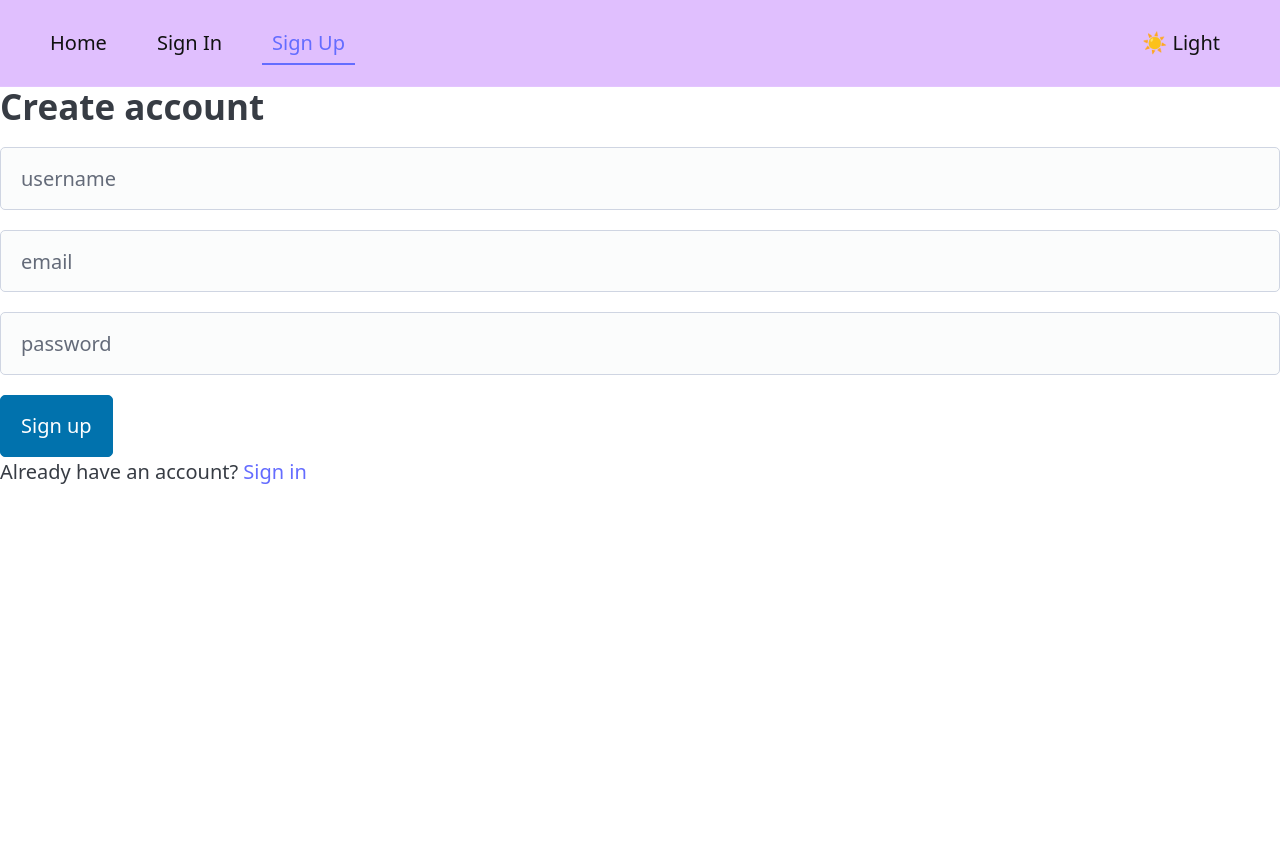
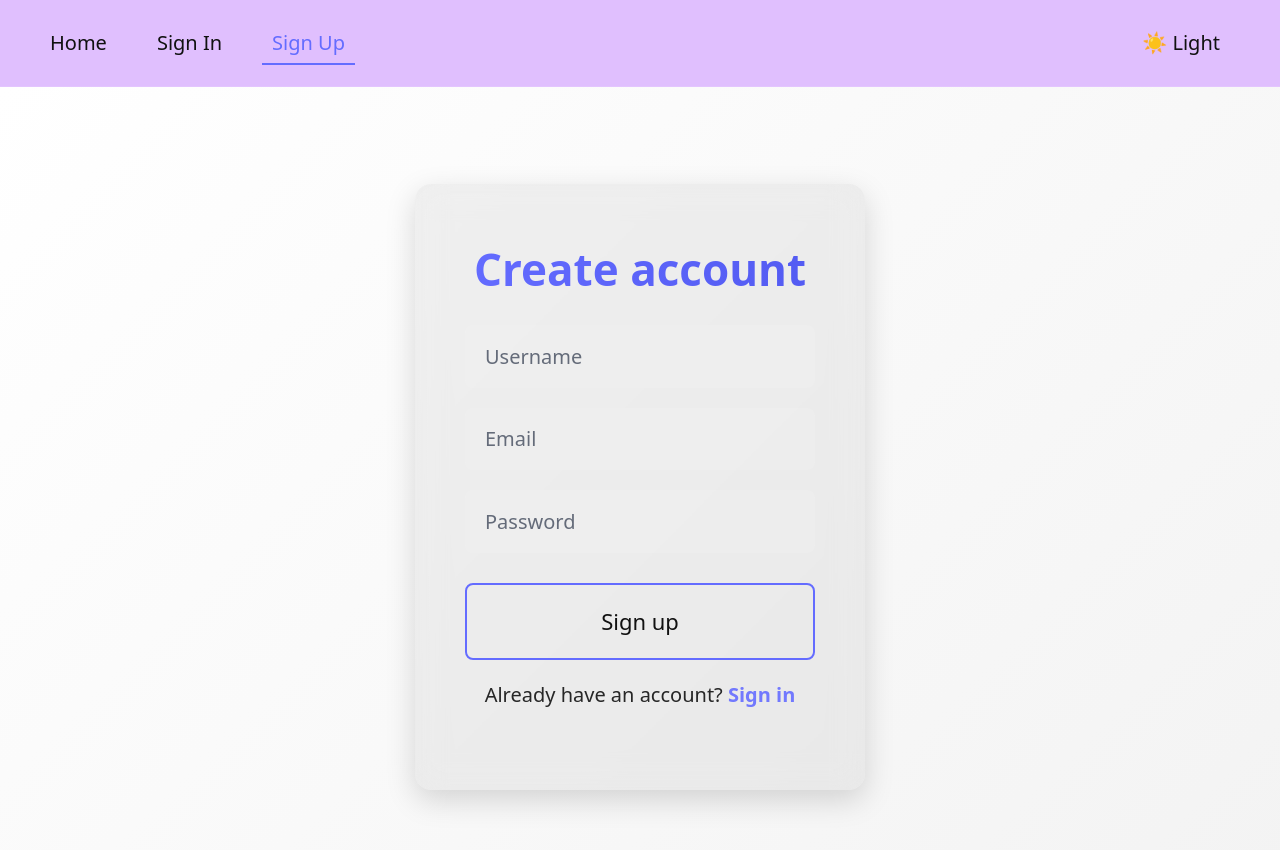
Before and after one commit to luixt/BriskRecall, a React (Vite) app in the folder flashcards-project/: page /signup in a window 1280 px wide. Shown: the top 850 px of the page. Before the commit the page ends 800 px from the top, so only its background shows below. Built offline with nearby package versions, Linux system fonts and the light colour scheme; no server answers.

Commit message:
improved design on SignIn and SignUp form

```diff
--- a/flashcards-project/src/pages/Home.jsx
+++ b/flashcards-project/src/pages/Home.jsx
@@ -1,7 +1,7 @@
 // src/pages/Home.jsx
 import React from "react";
 import { Link } from "react-router-dom";
-import "./home.css";
+import "./Home.css";
 
 export default function Home() {
   return (
--- /dev/null
+++ b/flashcards-project/src/pages/SignIn.css
@@ -0,0 +1,104 @@
+/* Center the form on the page */
+.signin-wrapper {
+  min-height: 100vh;
+  display: flex;
+  justify-content: center;
+  align-items: center;
+  padding: 2rem;
+  background: linear-gradient(
+    135deg,
+    var(--bg-gradient-start),
+    var(--bg-gradient-end)
+  );
+}
+
+/* Card container */
+.signin-card {
+  width: 100%;
+  max-width: 420px;
+  padding: 3rem 2.5rem;
+  border-radius: 16px;
+  background: var(--card-bg);
+  backdrop-filter: blur(15px);
+  border: 1px solid var(--card-border);
+  box-shadow: 0 10px 30px rgba(0, 0, 0, 0.15);
+  animation: fadeSlideUp 0.6s ease;
+  text-align: center;
+}
+
+/* Title */
+.signin-card h2 {
+  font-size: 2.2rem;
+  padding-bottom: 2rem;
+  background: linear-gradient(90deg, var(--accent-color-1), var(--accent-color-2));
+  background-clip: text;
+  -webkit-background-clip: text;
+  -webkit-text-fill-color: transparent;
+}
+
+/* Inputs */
+.signin-card input {
+  width: 100%;
+  padding: 0.9rem 1rem;
+  margin-bottom: 1rem;
+  border-radius: 8px;
+  border: 1px solid var(--card-border);
+  background: rgba(255, 255, 255, 0.1);
+  color: var(--text-color);
+  font-size: 1rem;
+  transition: border 0.3s;
+}
+
+.signin-card input:focus {
+  border-color: var(--accent-color-1);
+  outline: none;
+}
+
+/* Button */
+.signin-card button {
+  width: 100%;
+  padding: 1rem;
+  border-radius: 8px;
+  border: 2px solid var(--accent-color-1);
+  background: transparent;
+  color: var(--text-color);
+  font-size: 1.1rem;
+  cursor: pointer;
+  transition: all 0.3s ease;
+}
+
+.signin-card button:hover:not([disabled]) {
+  background: var(--accent-color-1);
+  color: white;
+  box-shadow: 0 8px 20px rgba(100, 108, 255, 0.4);
+  transform: translateY(-3px);
+}
+
+.signin-card button[disabled] {
+  opacity: 0.7;
+  cursor: wait;
+}
+
+/* Extra text */
+.signin-card p {
+  margin-top: 1rem;
+  opacity: 0.9;
+  color: var(--text-color);
+}
+
+.signin-card a {
+  color: var(--accent-color-1);
+  font-weight: 600;
+}
+
+/* Animation */
+@keyframes fadeSlideUp {
+  from {
+    opacity: 0;
+    transform: translateY(25px);
+  }
+  to {
+    opacity: 1;
+    transform: translateY(0);
+  }
+}
--- a/flashcards-project/src/pages/SignIn.jsx
+++ b/flashcards-project/src/pages/SignIn.jsx
@@ -1,6 +1,7 @@
 import React, { useState } from 'react'
 import { supabase } from '../supabaseClient'
 import { Link, useNavigate } from 'react-router-dom'
+import './SignIn.css'
 
 
 export default function SignIn(){
@@ -24,14 +25,36 @@ export default function SignIn(){
 
 
     return (
-        <div className="card">
-        <h2>Sign in</h2>
-        <form onSubmit={handleSubmit}>
-        <input value={email} onChange={e=>setEmail(e.target.value)} placeholder="email" type="email" required />
-        <input value={password} onChange={e=>setPassword(e.target.value)} placeholder="password" type="password" required />
-        <button disabled={loading}>{loading ? 'Signing...' : 'Sign in'}</button>
-        </form>
-        <p>Don't have an account? <Link to="/signup">Sign up</Link></p>
+        <div className="signin-wrapper">
+            <div className="signin-card">
+                <h2>Sign In</h2>
+
+                <form onSubmit={handleSubmit}>
+                    <input
+                        value={email}
+                        onChange={e => setEmail(e.target.value)}
+                        placeholder="Email"
+                        type="email"
+                        required
+                    />
+
+                    <input
+                        value={password}
+                        onChange={e => setPassword(e.target.value)}
+                        placeholder="Password"
+                        type="password"
+                        required
+                    />
+
+                    <button disabled={loading}>
+                        {loading ? 'Signing in…' : 'Sign In'}
+                    </button>
+                </form>
+
+                <p>
+                    Don't have an account?  <Link to="/signup">Sign up</Link>
+                </p>
+            </div>
         </div>
     )
 }
--- /dev/null
+++ b/flashcards-project/src/pages/SignUp.css
@@ -0,0 +1,105 @@
+/* Wrapper for full-page centering */
+.signup-wrapper {
+  min-height: 100vh;
+  display: flex;
+  justify-content: center;
+  align-items: center;
+  padding: 2rem;
+  background: linear-gradient(
+    135deg,
+    var(--bg-gradient-start),
+    var(--bg-gradient-end)
+  );
+}
+
+/* Card container */
+.signup-card {
+  width: 100%;
+  max-width: 450px;
+  padding: 3rem 2.5rem;
+  border-radius: 16px;
+  background: var(--card-bg);
+  backdrop-filter: blur(15px);
+  border: 1px solid var(--card-border);
+  box-shadow: 0 10px 30px rgba(0, 0, 0, 0.15);
+  animation: fadeSlideUp 0.6s ease;
+  text-align: center;
+}
+
+/* Title */
+.signup-card h2 {
+    font-size: 2.2rem;
+    margin-bottom: 1.5rem;
+    background: linear-gradient(90deg, var(--accent-color-1), var(--accent-color-2));
+    background-clip: text;
+    -webkit-background-clip: text;
+    -webkit-text-fill-color: transparent;
+}
+
+/* Inputs */
+.signup-card input {
+  width: 100%;
+  padding: 0.9rem 1rem;
+  margin-bottom: 1rem;
+  border-radius: 8px;
+  border: 1px solid var(--card-border);
+  background: rgba(255, 255, 255, 0.1);
+  color: var(--text-color);
+  font-size: 1rem;
+  transition: border 0.3s ease;
+}
+
+.signup-card input:focus {
+  border-color: var(--accent-color-1);
+  outline: none;
+}
+
+/* Button */
+.signup-card button {
+  width: 100%;
+  padding: 1rem;
+  border-radius: 8px;
+  border: 2px solid var(--accent-color-1);
+  background: transparent;
+  color: var(--text-color);
+  font-size: 1.1rem;
+  cursor: pointer;
+  transition: all 0.3s ease;
+  margin-top: 0.5rem;
+}
+
+.signup-card button:hover:not([disabled]) {
+  background: var(--accent-color-1);
+  color: white;
+  box-shadow: 0 8px 20px rgba(100, 108, 255, 0.4);
+  transform: translateY(-3px);
+}
+
+.signup-card button[disabled] {
+  opacity: 0.7;
+  cursor: wait;
+}
+
+/* Extra text */
+.signup-card p {
+  margin-top: 1rem;
+  opacity: 0.9;
+  color: var(--text-color);
+}
+
+.signup-card a {
+  color: var(--accent-color-1);
+  font-weight: 600;
+}
+
+/* Animation */
+@keyframes fadeSlideUp {
+  from {
+    opacity: 0;
+    transform: translateY(25px);
+  }
+  to {
+    opacity: 1;
+    transform: translateY(0);
+  }
+}
--- a/flashcards-project/src/pages/SignUp.jsx
+++ b/flashcards-project/src/pages/SignUp.jsx
@@ -1,6 +1,7 @@
 import React, { useState } from 'react'
 import { supabase } from '../supabaseClient'
 import { Link, useNavigate } from 'react-router-dom'
+import './SignUp.css'
 
 
 export default function SignUp(){
@@ -33,15 +34,43 @@ export default function SignUp(){
 
 
     return (
-        <div className="card">
-        <h2>Create account</h2>
-        <form onSubmit={handleSubmit}>
-        <input value={username} onChange={e=>setUsername(e.target.value)} placeholder="username" required />
-        <input value={email} onChange={e=>setEmail(e.target.value)} placeholder="email" type="email" required />
-        <input value={password} onChange={e=>setPassword(e.target.value)} placeholder="password" type="password" required />
-        <button disabled={loading}>{loading ? 'Creating...' : 'Sign up'}</button>
-        </form>
-        <p>Already have an account? <Link to="/signin">Sign in</Link></p>
+        <div className="signup-wrapper">
+            <div className="signup-card">
+                <h2>Create account</h2>
+
+                <form onSubmit={handleSubmit}>
+                    <input
+                        value={username}
+                        onChange={e => setUsername(e.target.value)}
+                        placeholder="Username"
+                        required
+                    />
+
+                    <input
+                        value={email}
+                        onChange={e => setEmail(e.target.value)}
+                        placeholder="Email"
+                        type="email"
+                        required
+                    />
+
+                    <input
+                        value={password}
+                        onChange={e => setPassword(e.target.value)}
+                        placeholder="Password"
+                        type="password"
+                        required
+                    />
+
+                    <button disabled={loading}>
+                        {loading ? 'Creating...' : 'Sign up'}
+                    </button>
+                </form>
+
+                <p>
+                    Already have an account? <Link to="/signin">Sign in</Link>
+                </p>
+            </div>
         </div>
     )
 }
```
